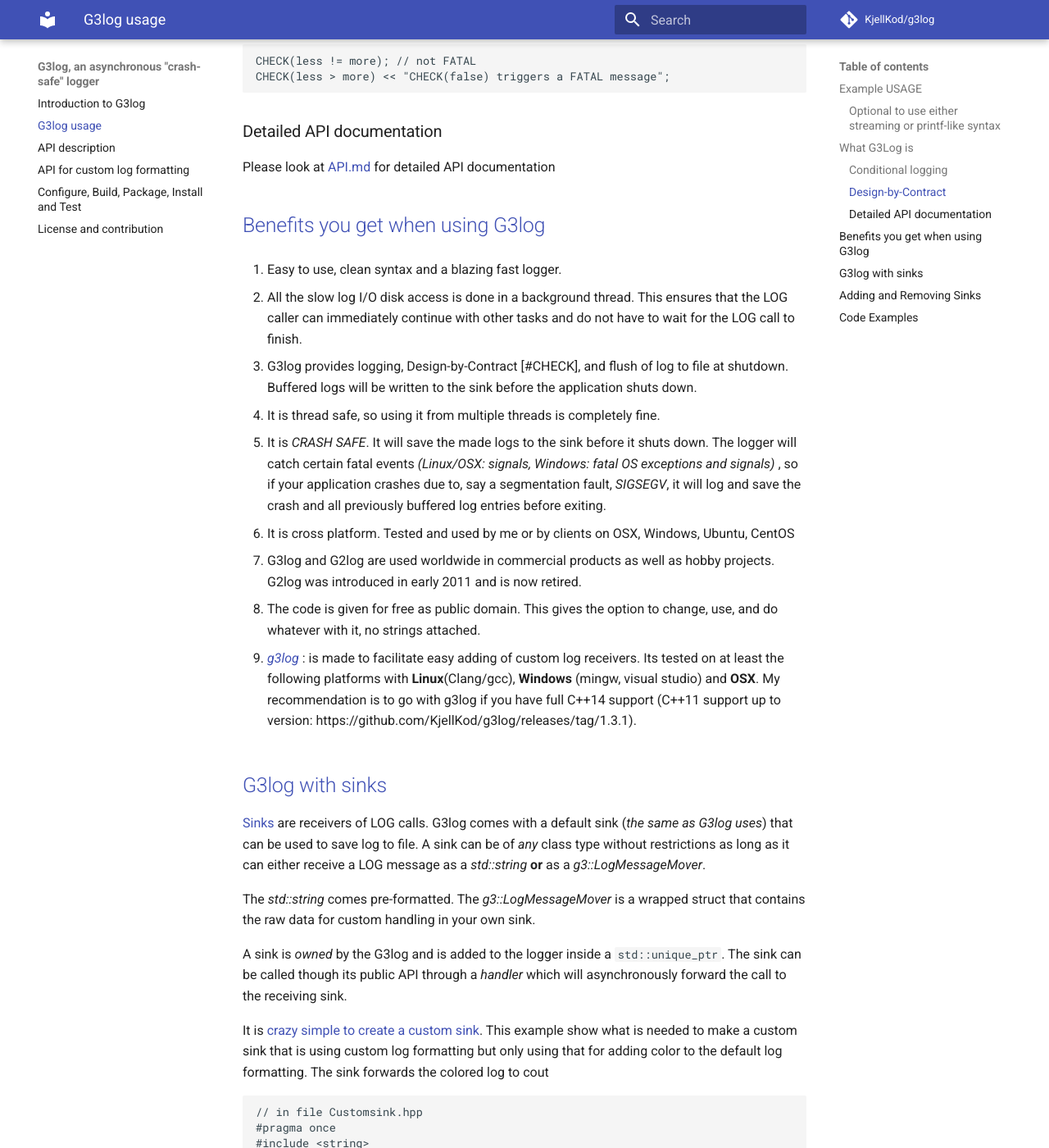
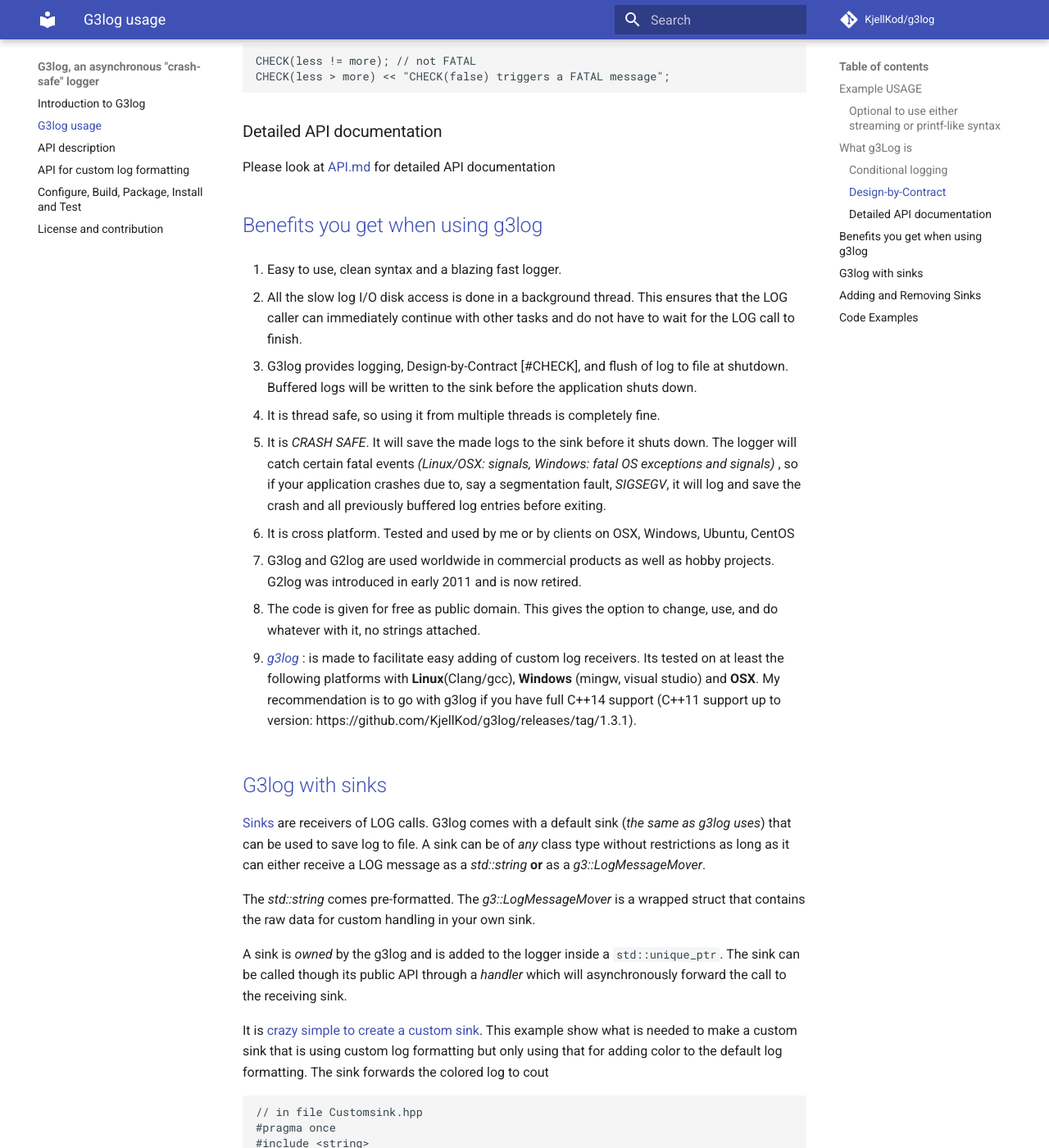
Before and after one commit to KjellKod/g3log, an MkDocs documentation site: the page built from docs/g3log.md, in a window 1280 px wide and 1400 px high, scrolled down 895 px. Shown: the whole window at 82% size. Built offline with MkDocs 1.6.1 and Material for MkDocs 9.7.7, drawn with Linux system fonts in a browser that asks for light colours; comment, search, counter and statistics services are not loaded; some of the changed text lies outside the part shown.

Commit message:
updated look

````diff
--- a/docs/g3log.md
+++ b/docs/g3log.md
@@ -1,4 +1,4 @@
-# How to use G3log
+# How to use g3log
 G3log is an asynchronous logger with dynamic sinks
 
 
@@ -10,7 +10,7 @@
 LOGF(WARNING, "Printf-style syntax is also %s", "available");
 ```
 
-## <a name="what-g3log-is">What G3Log is</a>
+## <a name="what-g3log-is">What g3Log is</a>
 
 * ***G3log*** is the acting name for the third version of g2log and it stands for **g3log with dynamic sinks**
 * G3log is an asynchronous, "crash-safe" logger. You can read more about it here [[g2log version]](
@@ -44,7 +44,7 @@
 Please look at [API.md](API.md) for detailed API documentation
 
 
-## <a name="benefits-with-g3log">Benefits you get when using G3log</a>
+## <a name="benefits-with-g3log">Benefits you get when using g3log</a>
 1. Easy to use, clean syntax and a blazing fast logger.
 
 2. All the slow log I/O disk access is done in a background thread. This ensures that the LOG caller can immediately continue with other tasks and do not have to wait for the LOG call to finish.
@@ -68,11 +68,11 @@
 
 
 ## <a name="g3log-with-sinks">G3log with sinks</a>
-[Sinks](http://en.wikipedia.org/wiki/Sink_(computing)) are receivers of LOG calls. G3log comes with a default sink (*the same as G3log uses*) that can be used to save log to file.  A sink can be of *any* class type without restrictions as long as it can either receive a LOG message as a  *std::string* **or** as a *g3::LogMessageMover*.
+[Sinks](http://en.wikipedia.org/wiki/Sink_(computing)) are receivers of LOG calls. G3log comes with a default sink (*the same as g3log uses*) that can be used to save log to file.  A sink can be of *any* class type without restrictions as long as it can either receive a LOG message as a  *std::string* **or** as a *g3::LogMessageMover*.
 
 The *std::string* comes pre-formatted. The *g3::LogMessageMover* is a wrapped struct that contains the raw data for custom handling in your own sink.
 
-A sink is *owned* by the G3log and is added to the logger inside a ```std::unique_ptr```.  The sink can be called though its public API through a *handler* which will asynchronously forward the call to the receiving sink.
+A sink is *owned* by the g3log and is added to the logger inside a ```std::unique_ptr```.  The sink can be called though its public API through a *handler* which will asynchronously forward the call to the receiving sink.
 
 It is <a name="crazy-simple">crazy simple to create a custom sink</a>. This example show what is needed to make a custom sink that is using custom log formatting but only using that
 for adding color to the default log formatting. The sink forwards the colored log to cout
````
Also changed, not shown: PULL_REQUEST_TEMPLATE.md (+12 -12 lines), 1 other file.
